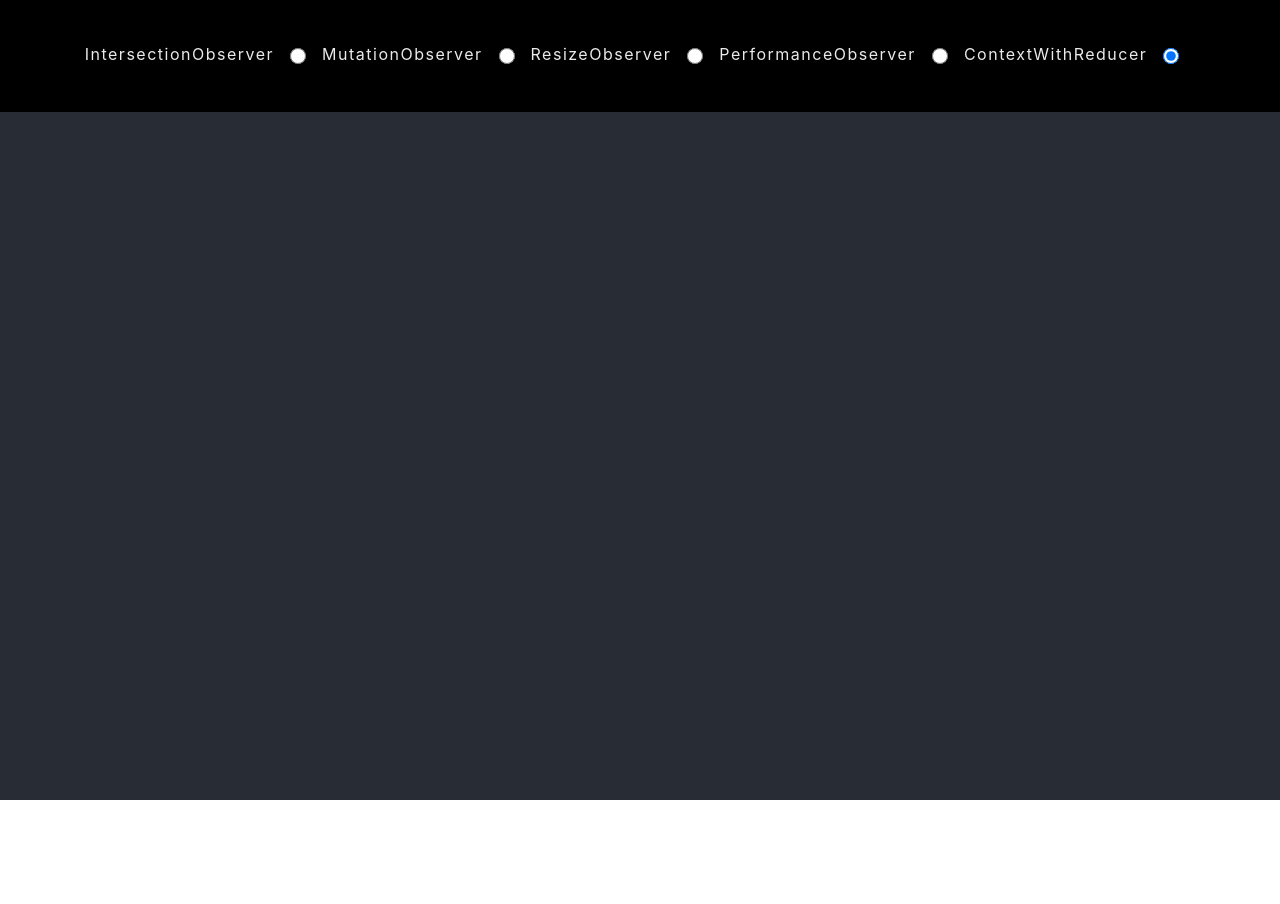
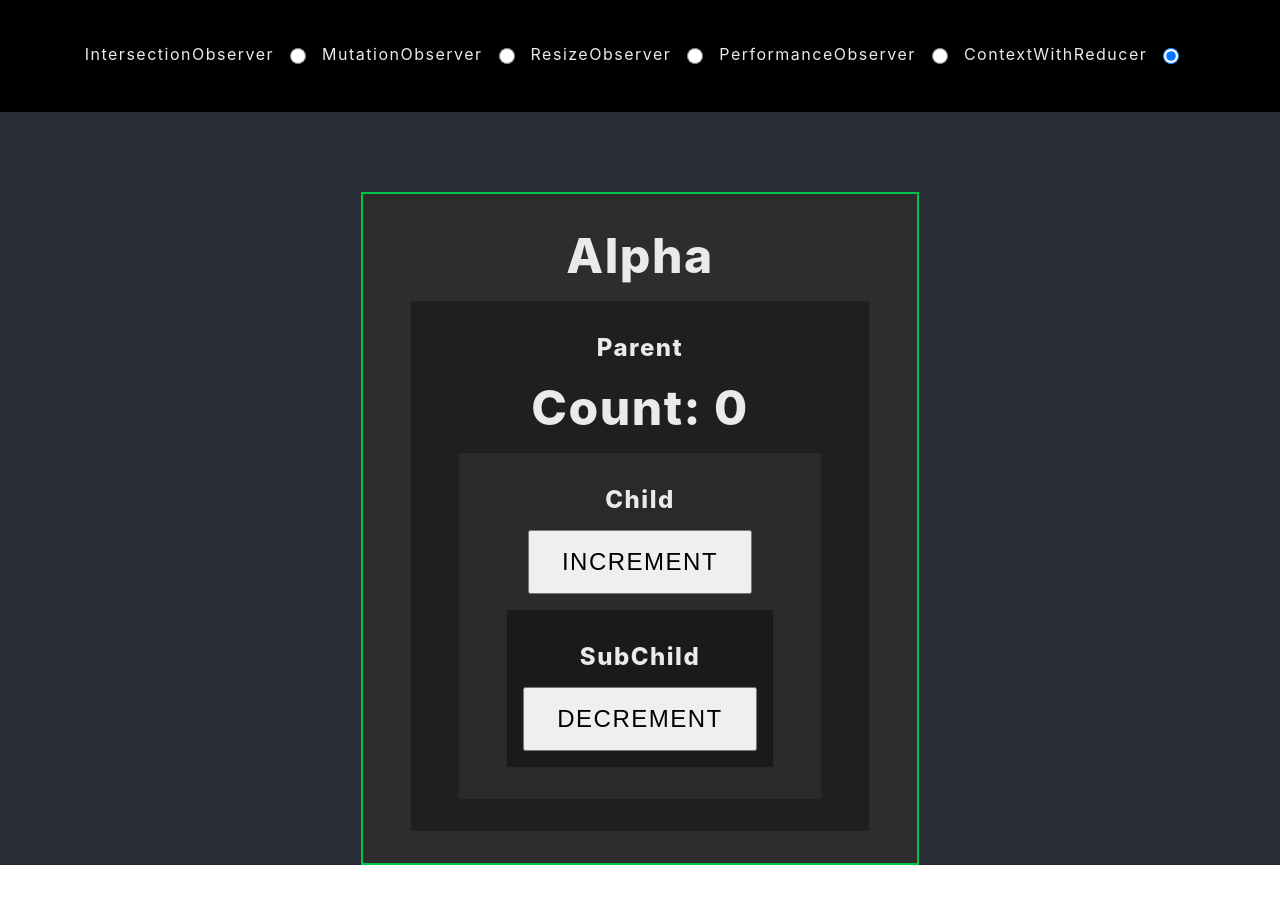
Before and after one commit to everrover/laughing-sniffle, a React (Create React App) app: page / in a window 1280 px wide. Both pictures are taken after a click on the radio button 1171 px from the left and 56 px from the top of the page. Shown: the top 904 px of the page. Before the commit the page ends 800 px from the top, so only its background shows below. Built offline with nearby package versions, Linux system fonts and the light colour scheme.

Commit message:
added resize obs

```diff
--- a/public/index.html
+++ b/public/index.html
@@ -27,7 +27,7 @@
     <title>Observer playground</title>
   </head>
   <body>
-    <noscript>You need to enable JavaScript to run this app.</noscript>
+    <noscript>Please run JS. You can't survive on the web without it....</noscript>
     <div id="root"></div>
     <!--
       This HTML file is a template.
--- a/src/App.jsx
+++ b/src/App.jsx
@@ -2,7 +2,7 @@ import './App.scss';
 import React, { useState } from 'react';
 import IntersectionObs from './components/IntersectionObs';
 import ResizeObs from './components/ResizeObs';
-
+import GrandParent from './components/Reducer/GrandParent';
 function App() {
   const [selected, setSelected] = useState("3");
   console.log(selected==="3")
@@ -37,6 +37,7 @@ function App() {
       </div>
       {selected==="1" && <IntersectionObs/>}
       {selected==="3" && <ResizeObs/>}
+      {selected==="5" && <GrandParent/>}
     </div>
   );
 }
--- /dev/null
+++ b/src/components/Reducer/Child.jsx
@@ -0,0 +1,26 @@
+import React from 'react'
+import PropTypes from 'prop-types'
+import SubChild from './SubChild.jsx'
+import { Context } from './index.jsx'
+function Child(props) {
+  const {dispatch} = React.useContext(Context)
+  console.log("Child rendered!")
+  return (
+    <div className='reducer-demo-child'>
+      <h3>
+        Child
+      </h3>
+      <button onClick={e=>{
+        e.preventDefault()
+        dispatch({type: 'INC_COUNT'})
+      }}>Increment</button>
+      <div>
+        <SubChild/>
+      </div>
+    </div>
+  )
+}
+
+Child.propTypes = {}
+
+export default Child
--- /dev/null
+++ b/src/components/Reducer/GrandParent.jsx
@@ -0,0 +1,24 @@
+import React from 'react'
+import PropTypes from 'prop-types'
+import {ParentProvider} from './index.jsx'
+import Parent from './Parent.jsx'
+function GrandParent(props) {
+  console.log("Grand-parent rendered!")
+
+  return (
+    <ParentProvider>
+      <div className='reducer-demo-gp'>
+        <h1>
+          Alpha
+        </h1>
+        <div>
+          <Parent/>
+        </div>
+      </div>
+    </ParentProvider>
+  )
+}
+
+GrandParent.propTypes = {}
+
+export default GrandParent
--- /dev/null
+++ b/src/components/Reducer/Parent.jsx
@@ -0,0 +1,26 @@
+import React from 'react'
+import PropTypes from 'prop-types'
+import Child from './Child.jsx'
+import { Context } from './index.jsx'
+
+function Parent(props) {
+  const {state} = React.useContext(Context)
+  console.log("Parent rendered!")
+  return (
+    <div className='reducer-demo-parent'>
+      <h3>
+        Parent
+      </h3>
+      <h1>
+        Count: {state.count}
+      </h1>
+      <div>
+        <Child/>
+      </div>
+    </div>
+  )
+}
+
+Parent.propTypes = {}
+
+export default Parent
--- /dev/null
+++ b/src/components/Reducer/SubChild.jsx
@@ -0,0 +1,24 @@
+import React from 'react'
+import PropTypes from 'prop-types'
+import {Context} from './index.jsx'
+function SubChild(props) {
+  const {state, dispatch} = React.useContext(Context)
+  console.log("Sub-child rendered!")
+  return (
+    <div className='reducer-demo-subchild'>
+      <h3>
+        SubChild
+      </h3>
+      <div>
+        <button onClick={e=>{
+          e.preventDefault()
+          dispatch({type: 'DEC_COUNT'})
+        }}>Decrement</button>
+      </div>
+    </div>
+  )
+}
+
+SubChild.propTypes = {}
+
+export default SubChild
--- a/src/components/Reducer/index.jsx
+++ b/src/components/Reducer/index.jsx
@@ -1,94 +1,31 @@
-import React, { useCallback, useEffect, useRef, useState } from 'react'
+import React, {useReducer} from 'react'
 import service from '../../service'
 import useIntersectionObserverRef from '../../hooks/useIntersectionObserverRef'
 
-const Card = (props) => {
+const init = { // Initial state
+  count: 0,
+}
+
+export const Context = React.createContext(init)
+const {Provider, Consumer} = Context
+
+export function ParentProvider(props) {
+  const [state, dispatch] = useReducer((state, action)=>{
+    const {count} = state
+    switch(action.type){
+      case 'INC_COUNT':
+        return {...state, count: count+1}
+      case 'DEC_COUNT':
+        return {...state, count: count-1}
+      default:
+        return state
+    }
+  }, init)
   return (
-    <div className='card' ref={props.elRef}>
-      <img src={props.url} alt={props.title}/>
-      <h2>{props.title}</h2>
-      <p>{props.subtitle}</p>
-      <div className='tags'>
-        <span>{props.tags}</span>
-        <span>{props.tags}</span>
-        <span>{props.tags}</span>
-      </div>
-    </div>
+    <Provider value={{state, dispatch}}>
+      {props.children}
+    </Provider>
   )
 }
 
-
-function IntersectionObs(props) {
-  const [data, setData] = useState([])
-  // const refs = useRef([])
-  // const [loaded, setLoaded] = useState(false)
-  // useEffect(()=>{
-  //   if(loaded){
-  //     const observer = new IntersectionObserver((entries, observer) => {
-  //       let len = entries.filter(entry => entry.isIntersecting).length
-  //       entries.forEach((entry, idx) => {
-  //         // console.log(entry)
-  //         if(entry.isIntersecting){
-  //           console.log(idx, len, entry.target.querySelector('h2').innerText)
-  //           entry.target.classList.add('visible')
-  //           observer.unobserve(entry.target)
-  //         }
-  //       })
-  //     }, {
-  //       root: null,
-  //       rootMargin: '32px',
-  //       threshold: [0.8]
-  //     })
-  //     refs.current.forEach(ref => {
-  //       if(ref) observer.observe(ref)
-  //     })
-  //     return () => {
-  //       observer.disconnect()
-  //     }
-  //   }else{
-  //     return () => {}
-  //   }
-  // }, [loaded])
-
-  // const loadUp = useCallback(() => {
-  //   if(!loaded){ setLoaded(true)}
-  // }, [setLoaded, loaded])
-
-  const [addRef, loadUp] = useIntersectionObserverRef({
-    root: null,
-    rootMargin: '32px',
-    threshold: [0.8]
-  }, true)
-
-  useEffect(() => {
-    service([0, 100])
-      .then(res=>{
-        setData(res)
-      })
-    return () => {}
-  }, [setData])
-  return (
-    <div className='intersection-observer-demo'>
-      {
-        data.map((item, idx)=>{
-          if(idx===data.length-1) loadUp() // set to `loaded` only once
-          {/*return <Card elRef={refs.current[idx]} key={item.title+"-"+idx} {...item}/>*/}
-          return <div key={idx} className='card' ref={ref=>addRef(ref)}>
-            <img src={item.url} alt={item.title}/>
-            <h2>{idx+":"+item.title}</h2>
-            <p>{item.subtitle}</p>
-            <div className='tags'>
-              <span>{item.tags}</span>
-              <span>{item.tags}</span>
-              <span>{item.tags}</span>
-            </div>
-          </div>
-        })
-      }
-    </div>
-  )
-}
-
-IntersectionObs.propTypes = {}
-
-export default IntersectionObs;
+ParentProvider.propTypes = {}
--- a/src/hooks/useResizeObserverRef.js
+++ b/src/hooks/useResizeObserverRef.js
@@ -1,6 +1,8 @@
 import React, { useCallback, useEffect, useRef, useState } from "react";
 
-const useIntersectionObserverRef = (imageSet=[], blockWidth=200) => {
+const useIntersectionObserverRef = (imageSet=[], blockWidth=200, action=(a)=>{
+  console.log(a)
+}) => {
   const ref = useRef()
   const [loaded, setLoaded] = useState(false)
   const [images, setImages] = useState([imageSet[0]])
@@ -41,9 +43,9 @@ const useIntersectionObserverRef = (imageSet=[], blockWidth=200) => {
     if(loaded){ setLoaded(false)}
   }, [setLoaded, loaded])
 
-  const addRef = useCallback((r) => {
-    if(r && !(ref.current===r))
-      ref.current = r;
+  const addRef = useCallback((newRef) => {
+    if(newRef && !(ref.current===newRef))
+      ref.current = newRef;
   }, [ref])
   return [addRef, loadUp, loadDown, images]
 }
--- a/src/index.scss
+++ b/src/index.scss
@@ -15,3 +15,55 @@ code {
 * {
   color: #eaeaea
 }
+
+button{
+  padding: 1rem 2rem;
+  color: black;
+  font-size: 1.5rem;
+  text-transform: uppercase;
+}
+
+.reducer-demo-subchild{
+  background-color: #1a1a1a;
+  padding: 1rem;
+  width: fit-content;
+  margin: 1rem auto;
+}
+
+.reducer-demo-child{
+  background-color: #2a2a2a;
+  padding: 1rem 3rem;
+  width: fit-content;
+  margin: 1rem auto;
+}
+
+.reducer-demo-parent{
+  background-color: #1f1f1f;
+  padding: 1rem 3rem;
+  width: fit-content;
+  margin: 1rem auto;
+}
+
+.reducer-demo-gp{
+  background-color: #2d2d2d;
+  border: 2px solid #00c44b;
+  padding: 1rem 3rem;
+  width: fit-content;
+  margin: 5rem auto;
+  &:hover{
+    transform: scale(1.1);
+  }
+  transition: transform 0.6s ease-in-out;
+}
+
+h3{
+  font-size: 1.5rem;
+  font-weight: 800;
+  margin: 1rem 0;
+}
+
+h1{
+  font-size: 3rem;
+  font-weight: 800;
+  margin: 1rem 0;
+}
```
